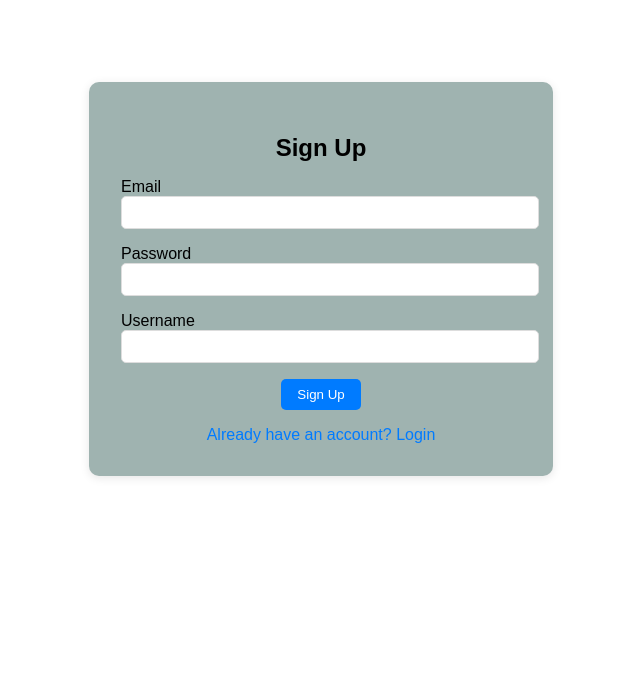
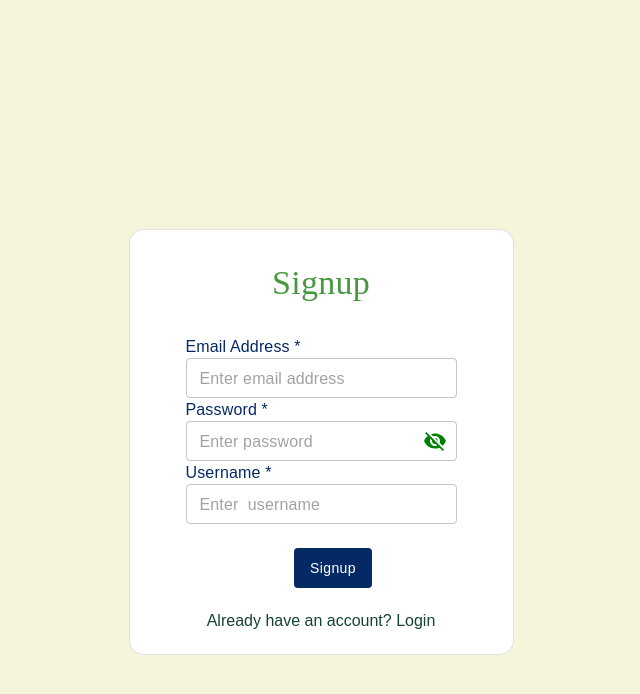
Before and after one commit to ranaawais0303/Employeemanagement, a React (Create React App) app: page /signup in a window 1280 px wide. Shown: the top 694 px of the page, without its empty margins (319-959 px from the left). Built offline with nearby package versions, Linux system fonts and the light colour scheme.

Commit message:
login and signup with better modal

```diff
--- a/package.json
+++ b/package.json
@@ -5,6 +5,7 @@
   "dependencies": {
     "@emotion/react": "^11.11.4",
     "@emotion/styled": "^11.11.5",
+    "@mui/icons-material": "^5.15.19",
     "@mui/lab": "^5.0.0-alpha.170",
     "@mui/material": "^5.15.19",
     "@reduxjs/toolkit": "^2.2.5",
--- a/public/index.html
+++ b/public/index.html
@@ -26,7 +26,7 @@
     -->
     <title>React App</title>
   </head>
-  <body>
+  <body style="background-color:#F5F5DC ;">
     <noscript>You need to enable JavaScript to run this app.</noscript>
     <div id="root"></div>
     <!--
--- a/src/App.css
+++ b/src/App.css
@@ -2,7 +2,10 @@
   font-family: Arial, sans-serif;
   text-align: center;
   padding: 50px;
+
+
 }
+
 
 .input-container {
   position: relative;
--- a/src/components/Auth/AuthForm.css
+++ b/src/components/Auth/AuthForm.css
@@ -1,13 +1,13 @@
-.auth-form {
+/* .auth-form {
   max-width: 400px;
   margin: 2rem auto;
   padding: 2rem;
   border-radius: 10px;
   box-shadow: 0 2px 10px rgba(0, 0, 0, 0.1);
-  background-color: rgb(159, 179, 176);
-}
+  background-color:'';
+} */
 
-.auth-form h2 {
+/* .auth-form h2 {
   text-align: center;
   margin-bottom: 1rem;
 }
@@ -22,21 +22,21 @@
   padding: 0.5rem;
   border: 1px solid #ddd;
   border-radius: 5px;
-}
+} */
 
-.button {
+/* .button { */
   /* width: 100%; */
-  width: 5rem;
+  /* width: 5rem;
   padding: 0.5rem;
-  background-color: #007bff;
+  background-color: #14452F;
   color: white;
   border: none;
   border-radius: 5px;
   cursor: pointer;
-}
+} */
 
-.button:hover {
-  background-color: #0056b3;
+/* .button:hover {
+  background-color: #1D2E2F;
 }
 
 .error-text {
@@ -57,9 +57,9 @@
   margin-top: 1rem;
   color: #007bff;
   cursor: pointer;
-}
+} */
 
-.switch-form-link:hover {
+/* .switch-form-link:hover {
   text-decoration: underline;
 }
 
@@ -68,4 +68,4 @@
   margin-top: 0.5rem;
   font-size: 0.9rem;
   color: #6c757d;
-}
+} */
--- a/src/components/Auth/LoginForm.js
+++ b/src/components/Auth/LoginForm.js
@@ -1,37 +1,54 @@
 import React, { useState } from "react";
 import { useDispatch, useSelector } from "react-redux";
 import { clearError, loginUser } from "../../reduxStore/authSlice";
-import TextInput from "../TextInput";
-import PasswordInput from "../PasswordInput";
 import "./AuthForm.css";
 import { useNavigate } from "react-router-dom";
+import OutlinedCard from "../UI/OutlinedCard";
+import CustomButton from "../UI/CustomButton";
+import CenteredWrapper from "../UI/CenteredWrapper";
+import { styles } from "../../constants/constant";
+import Input from "../UI/Input";
+import { Typography } from "@mui/material";
 // import CalendarForm from "../CalendarForm";
 // import Table from "../Table";
 
-const LoginForm = ({ onSwitchToSignup, handleAddRow, setIndex }) => {
+const LoginForm = () => {
   const navigate = useNavigate();
   const dispatch = useDispatch();
   const authError = useSelector((state) => state.auth.error);
   const [email, setEmail] = useState("");
   const [password, setPassword] = useState("");
-  const [formErrors, setFormErrors] = useState({});
-  // const [loggedIn, setLoggedIn] = useState(false); // Track login status
+  const [showPassword, setShowPassword] = useState(false);
+  const [error, setError] = useState({});
 
   const validateEmail = (email) => {
     const emailRegex = /^[^\s@]+@[^\s@]+\.[^\s@]+$/;
     return emailRegex.test(email);
   };
 
+  const handleError = (input, errorMessage) => {
+    setError((prevState) => ({ ...prevState, [input]: errorMessage }));
+  };
+
   const validateForm = () => {
-    const errors = {};
-    if (!validateEmail(email)) {
-      errors.email = "Invalid email format";
+    if (!email) {
+      handleError("email", "Email is required");
+    }
+    const validemail = validateEmail(email);
+    if (validemail) {
+      handleError("email", "Invalid email format");
+    }
+    if (!password) {
+      handleError(password, "Required password");
     }
     if (password.length < 6) {
-      errors.password = "Password must be at least 6 characters";
+      handleError("password", "Password must be at least 6 characters");
     }
-    setFormErrors(errors);
-    return Object.keys(errors).length === 0;
+    if (email && password && password.length > 5 && validemail) {
+      setError({});
+      return true;
+    }
+    return false;
   };
 
   const handleSubmit = (e) => {
@@ -56,37 +73,72 @@ const LoginForm = ({ onSwitchToSignup, handleAddRow, setIndex }) => {
 
   // Render login form if not logged in
   return (
-    <div className="auth-form">
-      <h2>Login</h2>
-      <form onSubmit={handleSubmit}>
-        <TextInput
-          label="Email"
+    <CenteredWrapper>
+      <OutlinedCard>
+        <Typography
+          variant="h4"
+          justifyContent="center"
+          textAlign="center"
+          sx={{
+            fontFamily: "serif",
+            marginBottom: "4vh",
+            marginTop: "2vh",
+            color: styles.textGreen,
+          }}
+        >
+          Login
+        </Typography>
+        {/* <form onSubmit={handleSubmit}> */}
+        <Input
+          id="email-login"
+          name="email"
+          placeholder="Enter email address"
+          type="email"
           value={email}
-          onChange={(e) => setEmail(e.target.value)}
-          error={formErrors.email}
+          error={error.email}
+          required={true}
+          onFocus={() => handleError("email", null)}
+          label=" Email Address"
+          htmlFor="email-login"
+          changehandler={(e) => setEmail(e.target.value)}
+          fullWidth
         />
-        <PasswordInput
-          label="Password"
+
+        <Input
+          id="-password-login"
+          name="password"
+          placeholder="Enter password"
+          type="password"
           value={password}
-          onChange={(e) => setPassword(e.target.value)}
-          error={formErrors.password}
+          error={error.password}
+          required={true}
+          onFocus={() => handleError("password", null)}
+          label=" Password"
+          htmlFor="password"
+          changehandler={(e) => setPassword(e.target.value)}
+          fullWidth
+          onClickHandler={() => {
+            setShowPassword(!showPassword);
+          }}
+          showPassword={showPassword}
         />
-        <button className="button" type="submit">
-          Login
-        </button>
+        <div style={{ textAlign: "right", marginRight: 35, marginTop: 5 }}>
+          Forgot Password?
+        </div>
+        <CustomButton onClick={handleSubmit}>Login</CustomButton>
         {authError && <div className="error-text">{authError}</div>}
-      </form>
+
         <div
           className="switch-form-link"
           onClick={() => {
-          navigate("signup");
+            navigate("/signup");
             dispatch(clearError());
           }}
         >
           Don't have an account? Sign up
         </div>
-      <div className="forgot-password">Forgot Password?</div>
-    </div>
+      </OutlinedCard>
+    </CenteredWrapper>
   );
 };
 
--- a/src/components/Auth/SignupForm.js
+++ b/src/components/Auth/SignupForm.js
@@ -3,34 +3,61 @@ import React, { useState } from "react";
 import { useDispatch, useSelector } from "react-redux"; // For Redux
 // import { signup, clearError } from "../../reduxStore/authSlice";
 import { clearError, signupUser } from "../../reduxStore/authSlice";
-import TextInput from "../TextInput";
-import PasswordInput from "../PasswordInput";
-import "./AuthForm.css";
+// import TextInput from "../TextInput";
+// import PasswordInput from "../PasswordInput";
+// import "./AuthForm.css";
 import { useNavigate } from "react-router-dom";
+import OutlinedCard from "../UI/OutlinedCard";
+import CenteredWrapper from "../UI/CenteredWrapper";
+import Input from "../UI/Input";
+import { Typography } from "@mui/material";
+import { styles } from "../../constants/constant";
+import CustomButton from "../UI/CustomButton";
 
-const SignupForm = ({ onSwitchToLogin }) => {
+const SignupForm = () => {
   const dispatch = useDispatch();
   const authError = useSelector((state) => state.auth.error);
   const [email, setEmail] = useState("");
-  const [Username, setUserName] = useState("");
+  const [showPassword, setShowPassword] = useState(false);
+  const [username, setUsername] = useState("");
   const [password, setPassword] = useState("");
-  const [formErrors, setFormErrors] = useState({});
+  const [error, setError] = useState({});
+
   const navigate = useNavigate();
+
   const validateEmail = (email) => {
     const emailRegex = /^[^\s@]+@[^\s@]+\.[^\s@]+$/;
     return emailRegex.test(email);
   };
 
+  const handleError = (input, errorMessage) => {
+    setError((prevState) => ({ ...prevState, [input]: errorMessage }));
+  };
+
+  //
   const validateForm = () => {
-    const errors = {};
-    if (!validateEmail(email)) {
-      errors.email = "Invalid email format";
+    if (!username) {
+      handleError("username", "Username is required");
+    }
+
+    if (!email) {
+      handleError("email", "Email is required");
+    }
+    const validemail = validateEmail(email);
+    if (validemail) {
+      handleError("email", "Invalid email format");
+    }
+    if (!password) {
+      handleError(password, "Required password");
     }
     if (password.length < 6) {
-      errors.password = "Password must be at least 6 characters";
+      handleError("password", "Password must be at least 6 characters");
     }
-    setFormErrors(errors);
-    return Object.keys(errors).length === 0;
+    if (email && password && password.length > 5 && username && validemail) {
+      setError({});
+      return true;
+    }
+    return false;
   };
 
   const handleSubmit = (e) => {
@@ -41,42 +68,102 @@ const SignupForm = ({ onSwitchToLogin }) => {
   };
 
   return (
-    <div className="auth-form">
-      <h2>Sign Up</h2>
-      <form onSubmit={handleSubmit}>
-        <TextInput
+    <CenteredWrapper>
+      <OutlinedCard>
+        <Typography
+          variant="h4"
+          justifyContent="center"
+          textAlign="center"
+          sx={{
+            fontFamily: "serif",
+            marginBottom: "4vh",
+            marginTop: "2vh",
+            color: styles.textGreen,
+          }}
+        >
+          Signup
+        </Typography>
+        {/* <form onSubmit={handleSubmit}> */}
+        <Input
+          id="email-login"
+          name="email"
+          placeholder="Enter email address"
+          type="email"
+          value={email}
+          error={error.email}
+          required={true}
+          onFocus={() => handleError("email", null)}
+          label=" Email Address"
+          htmlFor="email-login"
+          changehandler={(e) => setEmail(e.target.value)}
+          fullWidth
+        />
+
+        <Input
+          id="-password-login"
+          name="password"
+          placeholder="Enter password"
+          type="password"
+          value={password}
+          error={error.password}
+          required={true}
+          onFocus={() => handleError("password", null)}
+          label=" Password"
+          htmlFor="password"
+          changehandler={(e) => setPassword(e.target.value)}
+          fullWidth
+          onClickHandler={() => {
+            setShowPassword(!showPassword);
+          }}
+          showPassword={showPassword}
+        />
+        <Input
+          id="email-login"
+          name="username"
+          placeholder="Enter  username"
+          type="email"
+          value={username}
+          error={error.username}
+          required={true}
+          onFocus={() => handleError("username", null)}
+          label=" Username"
+          htmlFor="username"
+          changehandler={(e) => setUsername(e.target.value)}
+          fullWidth
+        />
+        {/* <TextInput
             label="Email"
             value={email}
             onChange={(e) => setEmail(e.target.value)}
             error={formErrors.email}
-        />
-        <PasswordInput
+          /> */}
+        {/* <PasswordInput
             label="Password"
             value={password}
             onChange={(e) => setPassword(e.target.value)}
             error={formErrors.password}
-        />
-        <TextInput
-          label="Username"
-          value={email}
-          onChange={(e) => setEmail(e.target.value)}
-          error={formErrors.email}
-        />
-        <button className="button" type="submit">
-          Sign Up
-        </button>
+          /> */}
+
+        {/* <TextInput
+            label="username"
+            value={username}
+            onChange={(e) => setUsername(e.target.value)}
+            error={formErrors.username}
+          /> */}
+        <CustomButton onClick={handleSubmit}>Signup</CustomButton>
         {authError && <div className="error-text">{authError}</div>}
-      </form>
+        {/* </form> */}
         <div
-        className="switch-form-link"
+          style={{ cursor: "pointer", color: "#14452F" }}
           onClick={() => {
-          navigate("login");
+            navigate("/login");
             dispatch(clearError());
           }}
         >
           Already have an account? Login
         </div>
-    </div>
+      </OutlinedCard>
+    </CenteredWrapper>
   );
 };
 
--- /dev/null
+++ b/src/components/UI/CenteredWrapper.js
@@ -0,0 +1,19 @@
+import { Grid } from "@mui/material";
+
+const CenteredWrapper = ({ children }) => {
+  return (
+    <Grid
+      container
+      direction="column"
+      alignItems="center"
+      justifyContent="center"
+      sx={{
+        height: "98vh",
+      }}
+    >
+      {children}
+    </Grid>
+  );
+};
+
+export default CenteredWrapper;
--- /dev/null
+++ b/src/components/UI/CustomButton.js
@@ -0,0 +1,38 @@
+import React from "react";
+import { Button, Grid } from "@mui/material";
+import SaveIcon from "@mui/icons-material/Save";
+import PostAddIcon from "@mui/icons-material/PostAdd";
+import { styles } from "../../constants/constant";
+
+const CustomButton = ({
+  children,
+  sx,
+  disabled,
+  add,
+  buttonClose,
+  ...props
+}) => (
+  <Grid
+    item
+    sx={[{ textAlign: "center", mt: "3vh", ml: "3vh", mb: "3vh" }, sx]}
+  >
+    <Button
+      disabled={disabled}
+      disableElevation
+      variant="contained"
+      sx={{ fontFamily: styles.fontFamily, height: "40px", padding: 2 }}
+      endIcon={
+        buttonClose && (buttonClose === "Save" ? <PostAddIcon /> : <SaveIcon />)
+      }
+      style={{
+        backgroundColor: disabled ? "" : add ? "green" : "#052965",
+        textTransform: "none",
+      }}
+      {...props}
+    >
+      {children}
+    </Button>
+  </Grid>
+);
+
+export default CustomButton;
--- /dev/null
+++ b/src/components/UI/Input.js
@@ -0,0 +1,125 @@
+import { useState } from "react";
+import {
+  OutlinedInput,
+  InputLabel,
+  InputAdornment,
+  IconButton,
+  Grid,
+  Stack,
+  Typography,
+} from "@mui/material";
+import VisibilityIcon from "@mui/icons-material/Visibility";
+import VisibilityOffIcon from "@mui/icons-material/VisibilityOff";
+import { styles } from "../../constants/constant";
+
+const Input = ({
+  id,
+  name,
+  placeholder,
+  type,
+  maxLength,
+  error,
+  label,
+  htmlFor,
+  onMouseDownPassword,
+  showPassword,
+  changehandler,
+  onClickHandler,
+  sx,
+  required,
+  muliline,
+  readOnly,
+  styleInput,
+  onFocus = () => {},
+  ...props
+}) => {
+  const [isFocused, setIsFocused] = useState(false);
+
+  return (
+    <Grid item xs={12} sx={[{ mx: "5vh" }, sx]}>
+      <Stack
+        sx={{
+          "& .MuiOutlinedInput-root": {
+            "&:hover fieldset": { borderColor: "#052965" },
+            "&.Mui-focused fieldset": {
+              borderColor: styles.textColor,
+            },
+          },
+          input: styleInput,
+        }}
+      >
+        <InputLabel
+          htmlFor={htmlFor}
+          sx={{
+            fontFamily: styles.fontFamily,
+            color: styles.textColor,
+            textAlign: "left",
+          }}
+        >
+          {label} <span className="text-red-600">{required ? "*" : ""}</span>
+        </InputLabel>
+        <OutlinedInput
+          sx={{
+            borderColor: error ? "red" : isFocused ? "#486740" : "",
+            fontFamily: styles.fontFamily,
+            muliline: muliline,
+            height: muliline && "6vh",
+          }}
+          onWheel={(event) => event.target.blur()}
+          id={id}
+          type={
+            id === "-password-login"
+              ? showPassword
+                ? "text"
+                : "password"
+              : type
+          }
+          name={name}
+          size="small"
+          error={error}
+          onChange={changehandler}
+          required={required}
+          inputProps={{
+            maxLength: maxLength,
+            readOnly: readOnly,
+          }}
+          placeholder={placeholder}
+          onFocus={() => {
+            onFocus();
+            setIsFocused(true);
+          }}
+          {...props}
+          endAdornment={
+            id === "-password-login" && (
+              <InputAdornment position="end">
+                <IconButton
+                  aria-label="toggle password visibility"
+                  onClick={onClickHandler}
+                  onMouseDown={onMouseDownPassword}
+                  edge="end"
+                  size="medium"
+                >
+                  {showPassword ? (
+                    <VisibilityIcon style={{ color: "green" }} />
+                  ) : (
+                    <VisibilityOffIcon style={{ color: "green" }} />
+                  )}
+                </IconButton>
+              </InputAdornment>
+            )
+          }
+        />
+        {error && (
+          <Typography
+            className="text-red-600"
+            style={{ textAlign: "left", fontSize: 14, color: "red" }}
+          >
+            {error}
+          </Typography>
+        )}
+      </Stack>
+    </Grid>
+  );
+};
+
+export default Input;
--- /dev/null
+++ b/src/components/UI/OutlinedCard.js
@@ -0,0 +1,20 @@
+import Card from "@mui/material/Card";
+import CardContent from "@mui/material/CardContent";
+import PropTypes from "prop-types";
+
+const OutlinedCard = ({ children, ...props }) => (
+  <Card
+    variant="outlined"
+    className=" drop-shadow-2xl m-4"
+    sx={{ borderRadius: "15px", minHeight: 400 }}
+    {...props}
+  >
+    <CardContent>{children}</CardContent>
+  </Card>
+);
+
+OutlinedCard.propTypes = {
+  children: PropTypes.node,
+};
+
+export default OutlinedCard;
--- a/src/constants/constant.js
+++ b/src/constants/constant.js
@@ -1,3 +1,6 @@
 export const styles = {
   backgroundColor: "#14452F",
+  textGreen: "#489840",
+  textColor: "#052965",
+  fontFamily: "sans-serif",
 };
```
Also changed, not shown: 1 other file (tests, documents, lock files or other folders). Lines whose indentation alone changed are shown as unchanged.
